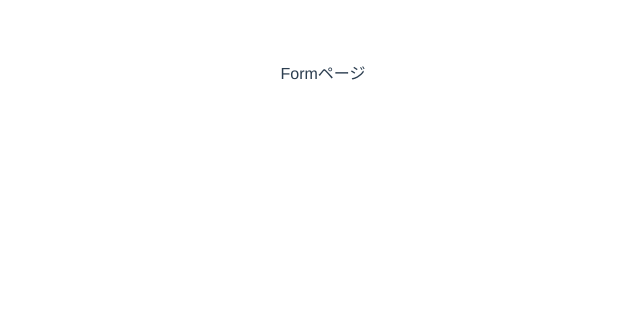
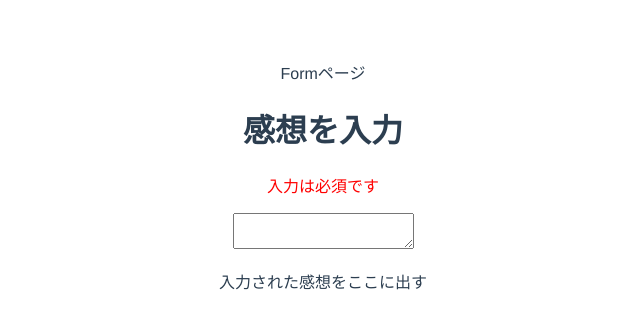
Before and after one commit to Tomo-zou-2525/test-vuex, a Vue app: page /#/ in a window 1280 px wide. Shown: the top 328 px of the page, without its empty margins (317-957 px from the left). Built offline with nearby package versions, Linux system fonts and the light colour scheme.

Commit message:
Stringcomp　作成

```diff
--- a/src/components/Form.vue
+++ b/src/components/Form.vue
@@ -1,18 +1,30 @@
 <template>
-  <div>Formページ</div>
+  <div>
+    Formページ
+    <HeadComp></HeadComp>
+    <TextareaComp></TextareaComp>
+    <StringComp></StringComp>
+  </div>
 </template>
 
 <script>
+import HeadComp from "@/components/modules/HeadComp";
+import TextareaComp from "@/components/modules/TextareaComp";
+import StringComp from "@/components/modules/StringComp";
 export default {
   name: "form",
   data() {
     return {
-      msg: "Welcome to Your Vue.js App",
+      msg: "Welcome to Your Vue.js App"
     };
   },
+  components: {
+    HeadComp,
+    TextareaComp,
+    StringComp
+  }
 };
 </script>
 
 <!-- Add "scoped" attribute to limit CSS to this component only -->
-<style scoped>
-</style>
+<style scoped></style>
--- a/src/components/modules/StringComp.vue
+++ b/src/components/modules/StringComp.vue
@@ -1,18 +1,19 @@
 <template>
-  <div>Formページ</div>
+  <p>
+    {{ string }}
+  </p>
 </template>
 
 <script>
 export default {
-  name: "form",
+  name: "stringComp",
   data() {
     return {
-      msg: "Welcome to Your Vue.js App",
+      string: "入力された感想をここに出す"
     };
-  },
+  }
 };
 </script>
 
 <!-- Add "scoped" attribute to limit CSS to this component only -->
-<style scoped>
-</style>
+<style scoped></style>
--- a/src/components/modules/TextareaComp.vue
+++ b/src/components/modules/TextareaComp.vue
@@ -1,18 +1,26 @@
 <template>
-  <div>Formページ</div>
+  <div>
+    <p class="error">
+      {{ error }}
+    </p>
+    <textarea></textarea>
+  </div>
 </template>
 
 <script>
 export default {
-  name: "form",
+  name: "textareaComp",
   data() {
     return {
-      msg: "Welcome to Your Vue.js App",
+      error: "入力は必須です"
     };
-  },
+  }
 };
 </script>
 
 <!-- Add "scoped" attribute to limit CSS to this component only -->
 <style scoped>
+.error {
+  color: red;
+}
 </style>
```
